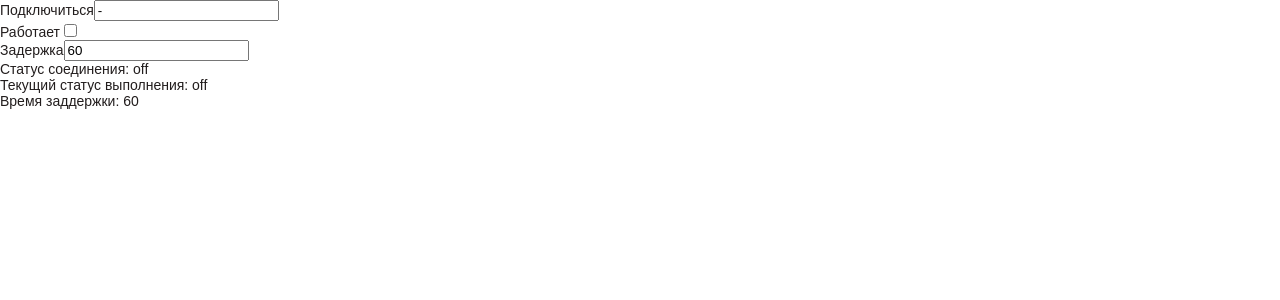
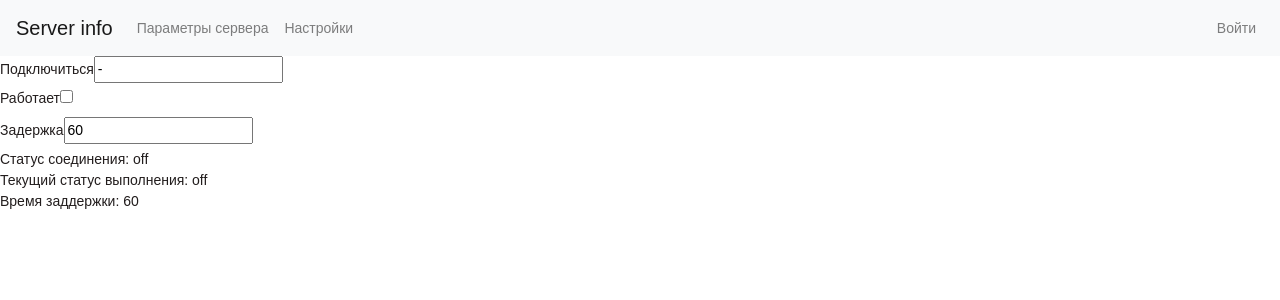
Before and after one commit to fosemberg/server-info, a React (Create React App) app: page /settings in a window 1280 px wide. Shown: the top 300 px of the page. Built offline with nearby package versions, Linux system fonts and the light colour scheme.

Commit message:
bootstrap navbar

```diff
--- a/package.json
+++ b/package.json
@@ -9,6 +9,7 @@
     "node-sass-chokidar": "^1.3.4",
     "npm-run-all": "^4.1.5",
     "react": "^16.8.6",
+    "react-bootstrap": "^1.0.0-beta.8",
     "react-dom": "^16.8.6",
     "react-icons": "^3.5.0",
     "react-redux": "^7.0.2",
--- a/public/index.html
+++ b/public/index.html
@@ -10,6 +10,9 @@
     -->
     <link rel="manifest" href="%PUBLIC_URL%/manifest.json">
     <link rel="shortcut icon" href="%PUBLIC_URL%/favicon.ico">
+    <link rel="stylesheet" href="https://stackpath.bootstrapcdn.com/bootstrap/4.1.0/css/bootstrap.min.css"
+    integrity="sha384-9gVQ4dYFwwWSjIDZnLEWnxCjeSWFphJiwGPXr1jddIhOegiu1FwO5qRGvFXOdJZ4"
+    crossorigin="anonymous">
     <!--
       Notice the use of %PUBLIC_URL% in the tags above.
       It will be replaced with the URL of the `public` folder during the build.
--- a/src/App.tsx
+++ b/src/App.tsx
@@ -1,6 +1,7 @@
 import * as React from 'react'
-import {BrowserRouter, Route} from "react-router-dom";
+import {BrowserRouter, Route, Switch} from "react-router-dom";
 import './App.css'
+import ServerInfoNavbar from "./components/Navbar/Navbar";
 import ParamsPage from "./pages/ParamsPage";
 import SettingsPage from "./pages/SettingsPage";
 
@@ -8,8 +9,15 @@ class App extends React.Component {
   public render() {
     return (
       <BrowserRouter>
-        <Route path='/' exact={true} component={ParamsPage}/>
-        <Route path="/settings" component={SettingsPage} />
+        <div>
+          <ServerInfoNavbar/>
+          <div>
+            <Switch>
+              <Route path='/' exact={true} component={ParamsPage}/>
+              <Route path="/settings" component={SettingsPage}/>
+            </Switch>
+          </div>
+        </div>
       </BrowserRouter>
     );
   }
--- /dev/null
+++ b/src/components/Navbar/Navbar.tsx
@@ -0,0 +1,22 @@
+import React from 'react';
+import {Nav, Navbar} from "react-bootstrap";
+
+const ServerInfoNavbar = () => {
+  return (
+    <Navbar collapseOnSelect={true} expand="lg" bg="light" variant="light">
+      <Navbar.Brand href="/">Server info</Navbar.Brand>
+      <Navbar.Toggle aria-controls="responsive-navbar-nav"/>
+      <Navbar.Collapse>
+        <Nav className="mr-auto">
+          <Nav.Link href="/">Параметры сервера</Nav.Link>
+          <Nav.Link href="/settings">Настройки</Nav.Link>
+        </Nav>
+        <Nav>
+          <Nav.Link href="/login">Войти</Nav.Link>
+        </Nav>
+      </Navbar.Collapse>
+    </Navbar>
+  );
+};
+
+export default ServerInfoNavbar;
--- a/src/components/Params/Params.scss
+++ b/src/components/Params/Params.scss
@@ -26,7 +26,7 @@
   }
 
   tbody {
-    height: calc(100vh - 98px);
+    height: calc(100vh - 158px);
     overflow: auto;
 
     input {
--- a/src/components/Params/components/Param/components/Relation/Relation.scss
+++ b/src/components/Params/components/Param/components/Relation/Relation.scss
@@ -35,7 +35,6 @@
 
     > * {
       height: 16px;
-      padding: 8px 0;
     }
   }
 }
```
Also changed, not shown: 1 other file (tests, documents, lock files or other folders).
